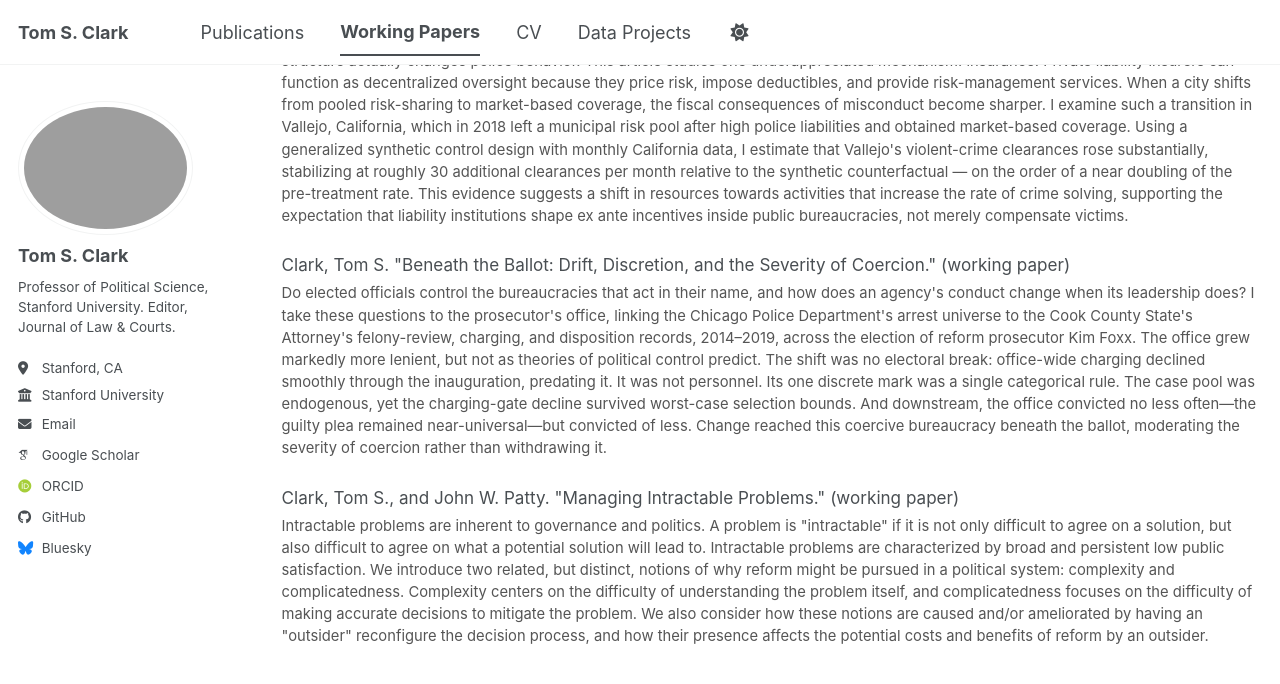
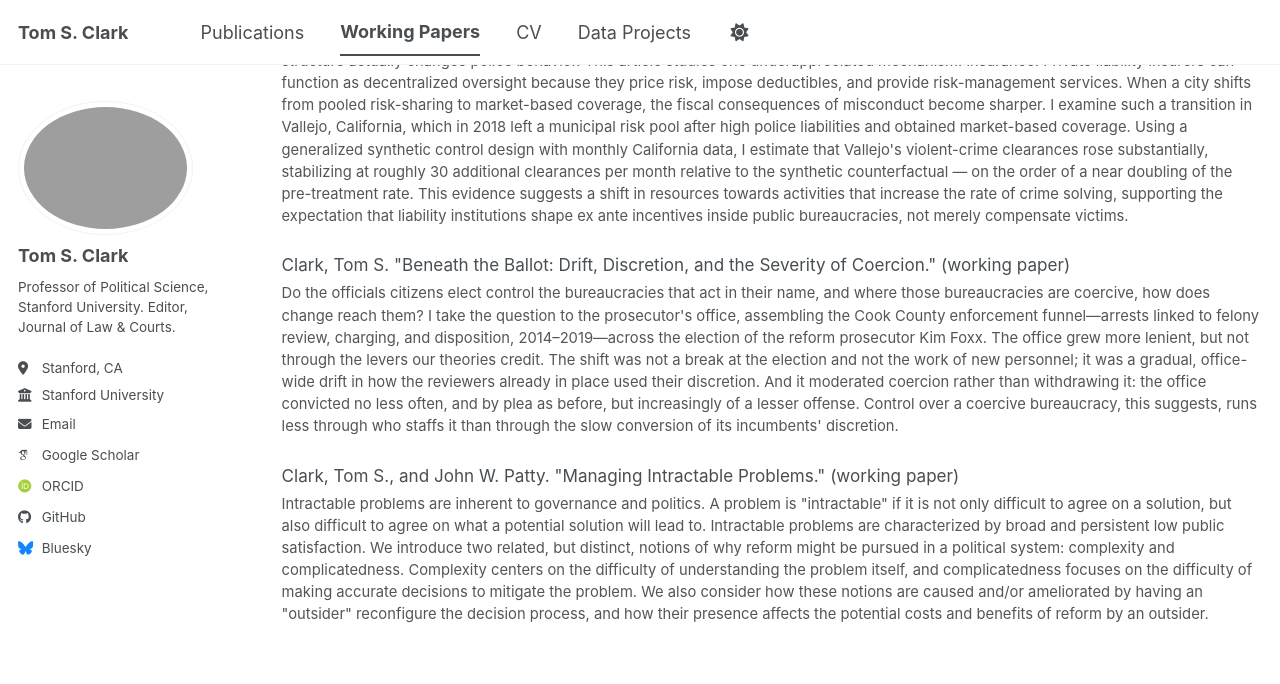
Before and after one commit to tomclarkphd/website, a Jekyll site: the page built from _pages/working-papers.html, in a window 1280 px wide and 900 px high, scrolled down 935 px. Shown: the top 684 px of the window. Built offline with Jekyll 4.4.1, drawn with Linux system fonts in a browser that asks for light colours; some web fonts are replaced; a script bundle is joined from its source files by our own code; library files that are not in the unit come from our copies; comment, search, counter and statistics services are not loaded.

Commit message:
Update working-papers.html

```diff
--- a/_pages/working-papers.html
+++ b/_pages/working-papers.html
@@ -36,7 +36,7 @@ author_profile: true
 
   <li>
     <p class="pub-citation">Clark, Tom S. "Beneath the Ballot: Drift, Discretion, and the Severity of Coercion." (working paper)</p>
-    <p class="pub-abstract">Do elected officials control the bureaucracies that act in their name, and how does an agency's conduct change when its leadership does? I take these questions to the prosecutor's office, linking the Chicago Police Department's arrest universe to the Cook County State's Attorney's felony-review, charging, and disposition records, 2014–2019, across the election of reform prosecutor Kim Foxx. The office grew markedly more lenient, but not as theories of political control predict. The shift was no electoral break: office-wide charging declined smoothly through the inauguration, predating it. It was not personnel. Its one discrete mark was a single categorical rule. The case pool was endogenous, yet the charging-gate decline survived worst-case selection bounds. And downstream, the office convicted no less often—the guilty plea remained near-universal—but convicted of less. Change reached this coercive bureaucracy beneath the ballot, moderating the severity of coercion rather than withdrawing it.</p>
+    <p class="pub-abstract">Do the officials citizens elect control the bureaucracies that act in their name, and where those bureaucracies are coercive, how does change reach them? I take the question to the prosecutor's office, assembling the Cook County enforcement funnel—arrests linked to felony review, charging, and disposition, 2014–2019—across the election of the reform prosecutor Kim Foxx. The office grew more lenient, but not through the levers our theories credit. The shift was not a break at the election and not the work of new personnel; it was a gradual, office-wide drift in how the reviewers already in place used their discretion. And it moderated coercion rather than withdrawing it: the office convicted no less often, and by plea as before, but increasingly of a lesser offense. Control over a coercive bureaucracy, this suggests, runs less through who staffs it than through the slow conversion of its incumbents' discretion.</p>
   </li>
 
   <li>
```
